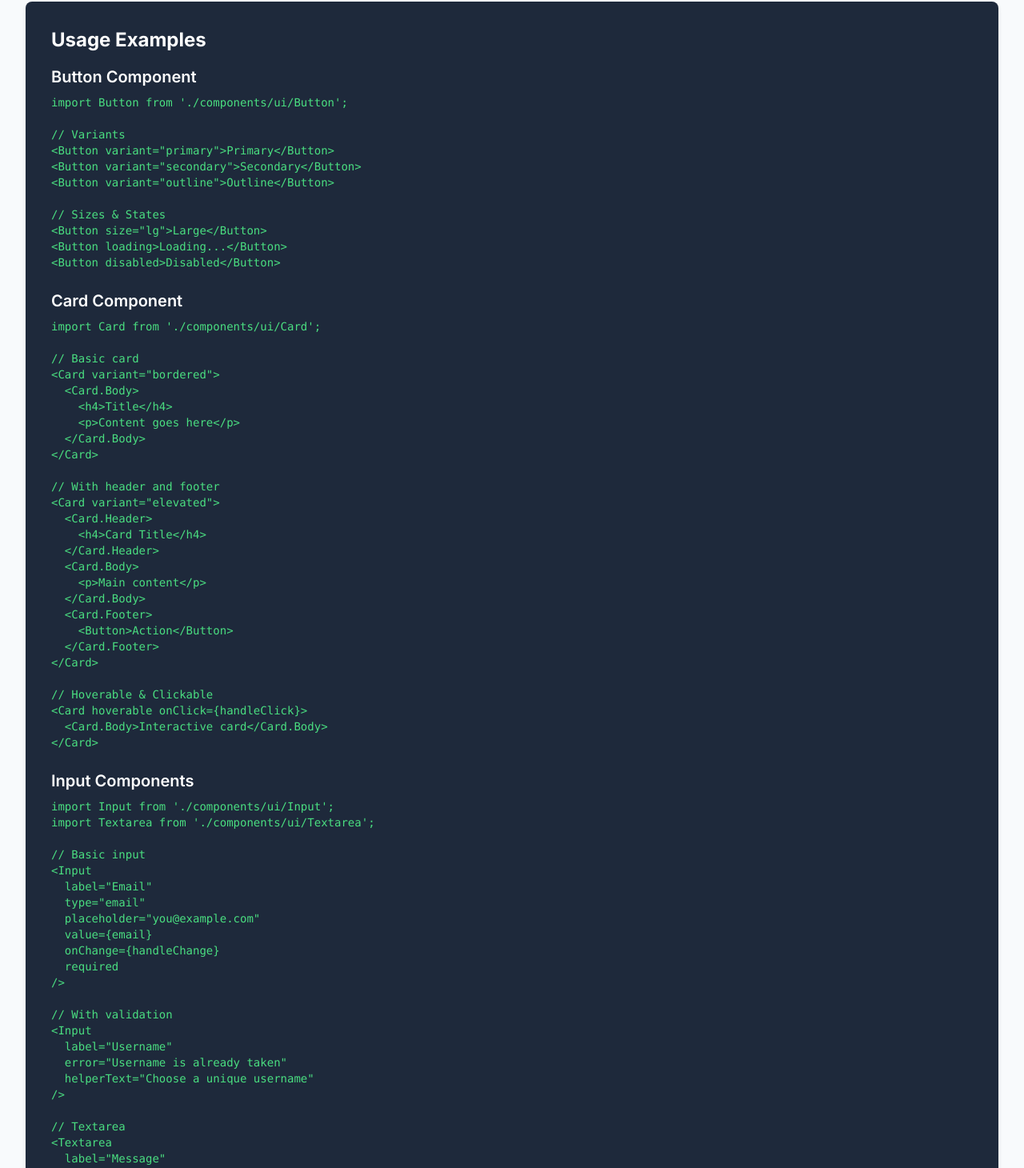
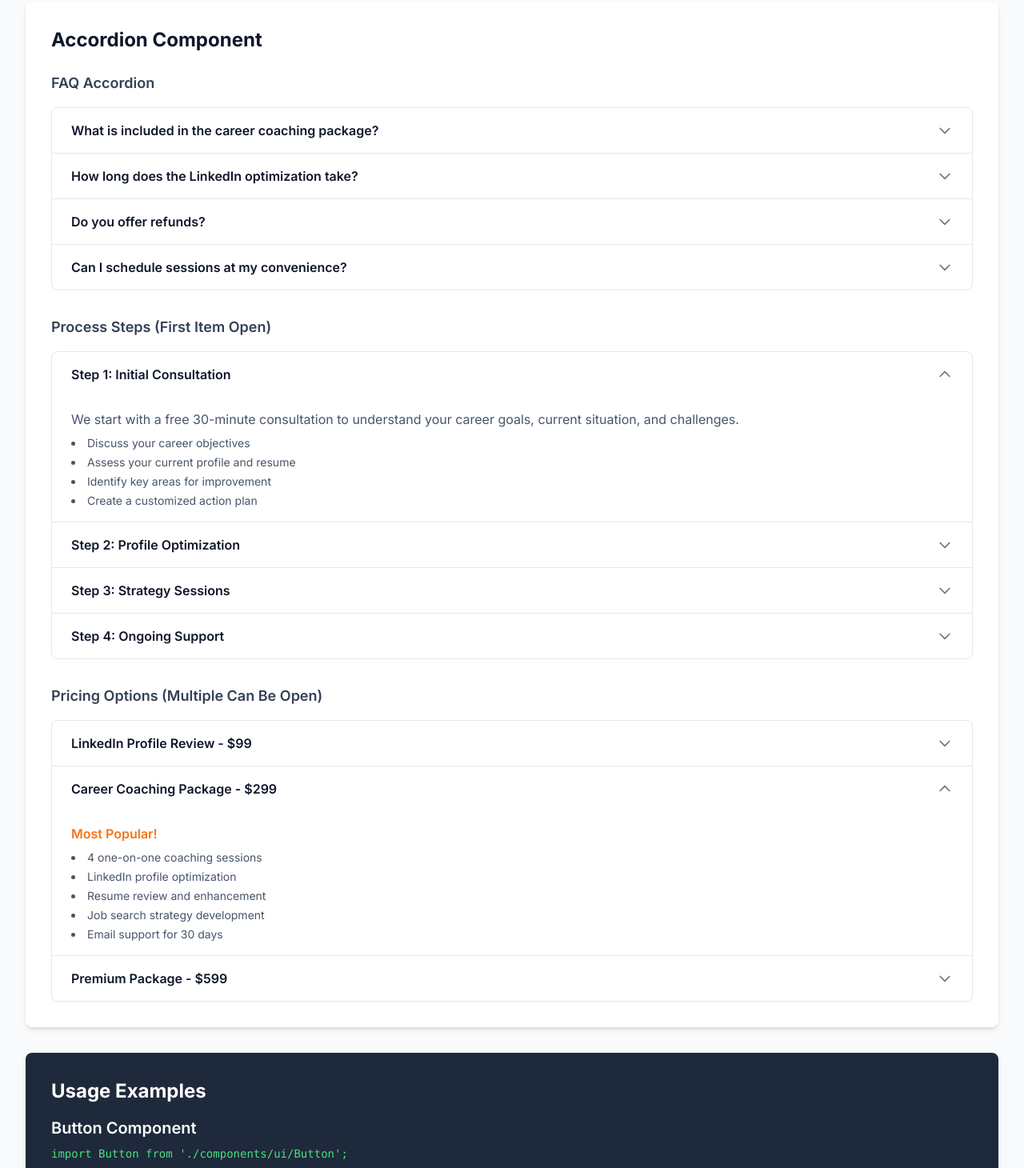
Before and after one commit to Carson0350/pivot-path-mvp, a React (Vite) app: page /components in a window 1280 px wide. Shown: the part 6758-8218 px from the top of the page at 80% size. Built offline with nearby package versions, Linux system fonts and the light colour scheme.

Commit message:
Story 2.7: Create Accordion Component - Collapsible panels with single/multiple open modes, default open state, smooth animations, and FAQ/pricing examples

```diff
--- /dev/null
+++ b/src/components/demos/AccordionDemo.jsx
@@ -0,0 +1,149 @@
+import Accordion from '../ui/Accordion';
+
+function AccordionDemo() {
+  const faqItems = [
+    {
+      title: 'What is included in the career coaching package?',
+      content: (
+        <div>
+          <p className="mb-2">
+            Our career coaching package includes 4 one-on-one sessions with an experienced career
+            coach, personalized LinkedIn profile optimization, resume review and optimization, and
+            ongoing email support throughout the program.
+          </p>
+          <p>
+            You&apos;ll also get access to our exclusive job search resources and templates.
+          </p>
+        </div>
+      ),
+    },
+    {
+      title: 'How long does the LinkedIn optimization take?',
+      content:
+        'The LinkedIn optimization process typically takes 3-5 business days. We conduct a thorough review of your profile, identify areas for improvement, and provide detailed recommendations. You can implement the changes yourself or we can do it for you.',
+    },
+    {
+      title: 'Do you offer refunds?',
+      content:
+        'Yes, we offer a 100% satisfaction guarantee. If you\'re not satisfied with your first session, we\'ll provide a full refund. After the first session, refunds are prorated based on the number of sessions completed.',
+    },
+    {
+      title: 'Can I schedule sessions at my convenience?',
+      content:
+        'Absolutely! We offer flexible scheduling with sessions available Monday through Saturday, including evening slots. You can book sessions through our online calendar system at times that work best for you.',
+    },
+  ];
+
+  const processItems = [
+    {
+      title: 'Step 1: Initial Consultation',
+      content: (
+        <div>
+          <p className="mb-2">
+            We start with a free 30-minute consultation to understand your career goals, current
+            situation, and challenges.
+          </p>
+          <ul className="list-disc list-inside space-y-1 text-sm">
+            <li>Discuss your career objectives</li>
+            <li>Assess your current profile and resume</li>
+            <li>Identify key areas for improvement</li>
+            <li>Create a customized action plan</li>
+          </ul>
+        </div>
+      ),
+    },
+    {
+      title: 'Step 2: Profile Optimization',
+      content:
+        'We optimize your LinkedIn profile and resume to highlight your strengths, achievements, and unique value proposition. This includes keyword optimization, compelling headline creation, and professional summary enhancement.',
+    },
+    {
+      title: 'Step 3: Strategy Sessions',
+      content:
+        'Through our coaching sessions, we develop your job search strategy, practice interview techniques, and build your professional network. Each session is tailored to your specific needs and goals.',
+    },
+    {
+      title: 'Step 4: Ongoing Support',
+      content:
+        'Even after your sessions end, you have access to our resources and email support. We\'re here to help you succeed in your career transition journey.',
+    },
+  ];
+
+  const pricingItems = [
+    {
+      title: 'LinkedIn Profile Review - $99',
+      content: (
+        <div>
+          <p className="mb-2 font-semibold">Perfect for quick improvements</p>
+          <ul className="list-disc list-inside space-y-1 text-sm">
+            <li>Comprehensive profile analysis</li>
+            <li>Detailed improvement recommendations</li>
+            <li>Keyword optimization suggestions</li>
+            <li>1-hour consultation call</li>
+          </ul>
+        </div>
+      ),
+    },
+    {
+      title: 'Career Coaching Package - $299',
+      content: (
+        <div>
+          <p className="mb-2 font-semibold text-orange-500">Most Popular!</p>
+          <ul className="list-disc list-inside space-y-1 text-sm">
+            <li>4 one-on-one coaching sessions</li>
+            <li>LinkedIn profile optimization</li>
+            <li>Resume review and enhancement</li>
+            <li>Job search strategy development</li>
+            <li>Email support for 30 days</li>
+          </ul>
+        </div>
+      ),
+    },
+    {
+      title: 'Premium Package - $599',
+      content: (
+        <div>
+          <p className="mb-2 font-semibold">Complete career transformation</p>
+          <ul className="list-disc list-inside space-y-1 text-sm">
+            <li>8 one-on-one coaching sessions</li>
+            <li>Complete LinkedIn profile overhaul</li>
+            <li>Professional resume rewrite</li>
+            <li>Mock interview practice (3 sessions)</li>
+            <li>Networking strategy and outreach templates</li>
+            <li>Email support for 60 days</li>
+          </ul>
+        </div>
+      ),
+    },
+  ];
+
+  return (
+    <section className="bg-white p-8 rounded-lg shadow-md mb-8">
+      <h2 className="text-2xl font-bold text-slate-900 mb-6">Accordion Component</h2>
+
+      {/* Basic Accordion */}
+      <div className="mb-8">
+        <h3 className="text-lg font-semibold text-slate-700 mb-4">FAQ Accordion</h3>
+        <Accordion items={faqItems} />
+      </div>
+
+      {/* With Default Open */}
+      <div className="mb-8">
+        <h3 className="text-lg font-semibold text-slate-700 mb-4">
+          Process Steps (First Item Open)
+        </h3>
+        <Accordion items={processItems} defaultOpen={0} />
+      </div>
+
+      {/* Allow Multiple Open */}
+      <div>
+        <h3 className="text-lg font-semibold text-slate-700 mb-4">
+          Pricing Options (Multiple Can Be Open)
+        </h3>
+        <Accordion items={pricingItems} allowMultiple defaultOpen={[1]} />
+      </div>
+    </section>
+  );
+}
+
+export default AccordionDemo;
--- a/src/components/demos/CodeExamples.jsx
+++ b/src/components/demos/CodeExamples.jsx
@@ -125,41 +125,52 @@ import Textarea from './components/ui/Textarea';
         </pre>
       </div>
 
-      <div>
+      <div className="mb-6">
         <h3 className="text-xl font-semibold text-white mb-2">Modal Component</h3>
         <pre className="text-green-400 text-sm overflow-x-auto">
           <code>{`import Modal from './components/ui/Modal';
 
 const [isOpen, setIsOpen] = useState(false);
 
-// Basic modal
 <Modal
   isOpen={isOpen}
   onClose={() => setIsOpen(false)}
   title="Modal Title"
+  size="md"
+  footer={
+    <Button onClick={handleSubmit}>Submit</Button>
+  }
 >
   <p>Modal content goes here</p>
-</Modal>
+</Modal>`}</code>
+        </pre>
+      </div>
 
-// With footer
-<Modal
-  isOpen={isOpen}
-  onClose={() => setIsOpen(false)}
-  title="Confirm Action"
-  size="sm"
-  footer={
-    <div className="flex justify-end gap-3">
-      <Button variant="ghost" onClick={() => setIsOpen(false)}>
-        Cancel
-      </Button>
-      <Button onClick={handleConfirm}>
-        Confirm
-      </Button>
-    </div>
+      <div>
+        <h3 className="text-xl font-semibold text-white mb-2">Accordion Component</h3>
+        <pre className="text-green-400 text-sm overflow-x-auto">
+          <code>{`import Accordion from './components/ui/Accordion';
+
+const items = [
+  {
+    title: 'Question 1',
+    content: 'Answer to question 1'
+  },
+  {
+    title: 'Question 2',
+    content: 'Answer to question 2'
   }
->
-  <p>Are you sure?</p>
-</Modal>`}</code>
+];
+
+// Basic accordion
+<Accordion items={items} />
+
+// With default open & allow multiple
+<Accordion
+  items={items}
+  defaultOpen={0}
+  allowMultiple
+/>`}</code>
         </pre>
       </div>
     </section>
--- /dev/null
+++ b/src/components/ui/Accordion.jsx
@@ -0,0 +1,104 @@
+import { useState } from 'react';
+import PropTypes from 'prop-types';
+
+/**
+ * AccordionItem Component
+ *
+ * Individual accordion item with collapsible content.
+ */
+function AccordionItem({ title, children, isOpen, onToggle, ...props }) {
+  return (
+    <div className="border-b border-slate-200 last:border-b-0" {...props}>
+      <button
+        onClick={onToggle}
+        className="w-full px-6 py-4 flex items-center justify-between text-left hover:bg-slate-50 transition-colors"
+        aria-expanded={isOpen}
+      >
+        <span className="font-semibold text-slate-900">{title}</span>
+        <svg
+          className={`w-5 h-5 text-slate-500 transition-transform duration-200 ${
+            isOpen ? 'rotate-180' : ''
+          }`}
+          fill="none"
+          viewBox="0 0 24 24"
+          stroke="currentColor"
+        >
+          <path strokeLinecap="round" strokeLinejoin="round" strokeWidth={2} d="M19 9l-7 7-7-7" />
+        </svg>
+      </button>
+
+      <div
+        className={`overflow-hidden transition-all duration-200 ${
+          isOpen ? 'max-h-96' : 'max-h-0'
+        }`}
+      >
+        <div className="px-6 py-4 text-slate-600">{children}</div>
+      </div>
+    </div>
+  );
+}
+
+AccordionItem.propTypes = {
+  title: PropTypes.string.isRequired,
+  children: PropTypes.node.isRequired,
+  isOpen: PropTypes.bool.isRequired,
+  onToggle: PropTypes.func.isRequired,
+};
+
+/**
+ * Accordion Component
+ *
+ * A collapsible content container with multiple panels.
+ *
+ * @param {Object} props - Component props
+ * @param {Array} props.items - Array of accordion items {title, content}
+ * @param {boolean} props.allowMultiple - Whether multiple items can be open at once
+ * @param {number|number[]} props.defaultOpen - Index(es) of items open by default
+ * @param {string} props.className - Additional CSS classes
+ */
+function Accordion({ items, allowMultiple = false, defaultOpen = null, className = '', ...props }) {
+  const [openItems, setOpenItems] = useState(() => {
+    if (defaultOpen === null) return [];
+    if (Array.isArray(defaultOpen)) return defaultOpen;
+    return [defaultOpen];
+  });
+
+  const handleToggle = (index) => {
+    if (allowMultiple) {
+      setOpenItems((prev) =>
+        prev.includes(index) ? prev.filter((i) => i !== index) : [...prev, index]
+      );
+    } else {
+      setOpenItems((prev) => (prev.includes(index) ? [] : [index]));
+    }
+  };
+
+  return (
+    <div className={`bg-white rounded-lg border border-slate-200 overflow-hidden ${className}`} {...props}>
+      {items.map((item, index) => (
+        <AccordionItem
+          key={index}
+          title={item.title}
+          isOpen={openItems.includes(index)}
+          onToggle={() => handleToggle(index)}
+        >
+          {item.content}
+        </AccordionItem>
+      ))}
+    </div>
+  );
+}
+
+Accordion.propTypes = {
+  items: PropTypes.arrayOf(
+    PropTypes.shape({
+      title: PropTypes.string.isRequired,
+      content: PropTypes.node.isRequired,
+    })
+  ).isRequired,
+  allowMultiple: PropTypes.bool,
+  defaultOpen: PropTypes.oneOfType([PropTypes.number, PropTypes.arrayOf(PropTypes.number)]),
+  className: PropTypes.string,
+};
+
+export default Accordion;
--- a/src/pages/ComponentDemo.jsx
+++ b/src/pages/ComponentDemo.jsx
@@ -4,6 +4,7 @@ import InputDemo from '../components/demos/InputDemo';
 import BadgeDemo from '../components/demos/BadgeDemo';
 import AlertDemo from '../components/demos/AlertDemo';
 import ModalDemo from '../components/demos/ModalDemo';
+import AccordionDemo from '../components/demos/AccordionDemo';
 import CodeExamples from '../components/demos/CodeExamples';
 
 function ComponentDemo() {
@@ -20,6 +21,7 @@ function ComponentDemo() {
         <BadgeDemo />
         <AlertDemo />
         <ModalDemo />
+        <AccordionDemo />
         <CodeExamples />
       </div>
     </div>
```
